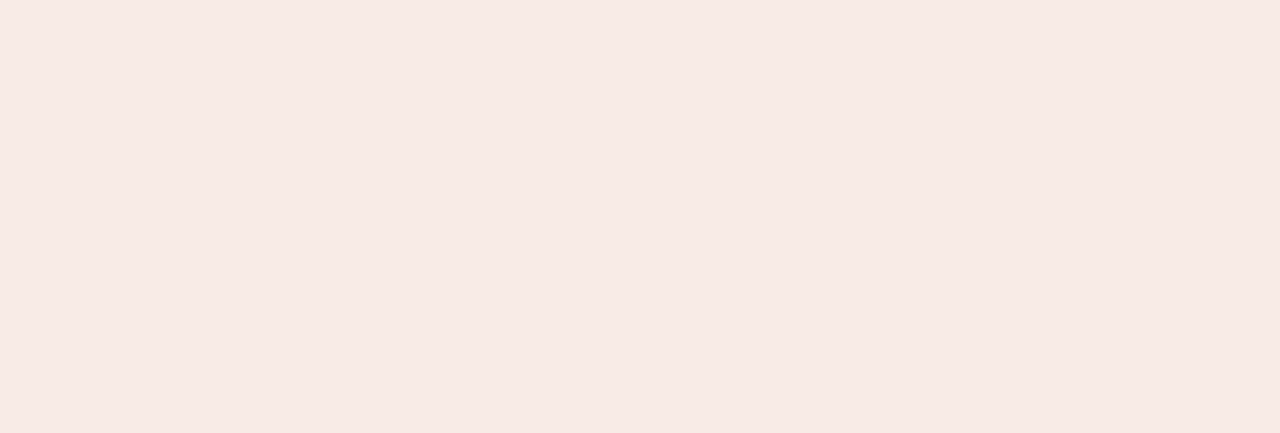
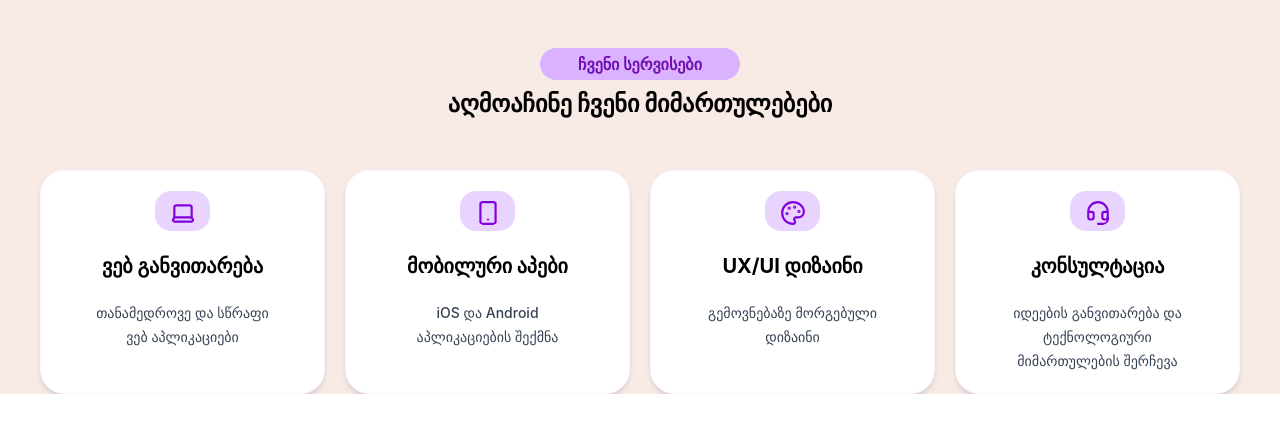
Before and after one commit to Aleeksandree/GeoLab-DevHub, a React (Vite) app: page / in a window 1280 px wide. Shown: the part 463-896 px from the top of the page. After the commit the page ends 857 px from the top, so only its background shows below. Built offline with nearby package versions, Linux system fonts and the light colour scheme.

Commit message:
feat: add services section to homepage

```diff
--- a/package.json
+++ b/package.json
@@ -11,6 +11,7 @@
   },
   "dependencies": {
     "@tailwindcss/vite": "^4.3.5",
+    "lucide-react": "^1.71.0",
     "react": "^19.3.1",
     "react-dom": "^19.3.1",
     "react-router-dom": "^7.18.5",
--- a/src/components/Header.jsx
+++ b/src/components/Header.jsx
@@ -14,7 +14,7 @@ const Header = () => {
         <HeaderNav />
 
         <Link to={"/register"}>
-          <button className="w-[120px] h-[50px] rounded-2xl bg-purple-800 text-white font-medium">
+          <button className="w-[120px] h-[50px] rounded-2xl bg-purple-800 text-white font-medium cursor-pointer">
             <Link to={"/register"}>რეგისტრაცია </Link>
           </button>
         </Link>
--- a/src/components/Home.jsx
+++ b/src/components/Home.jsx
@@ -1,9 +1,10 @@
 import React from "react";
 import { Link } from "react-router-dom";
+import Services from "./Services";
 
 const Home = () => {
   return (
-    <div className="w-full min-h-screen mx-auto  pt-10">
+    <div className="w-full  mx-auto  pt-10 flex flex-col gap-[50px]">
       <div className="max-w-[1440px] flex  mx-auto items-center justify-center gap-[150px]">
         <div className="w-[450px] flex flex-col gap-4 pl-7">
           <span className="flex gap-2  rounded-2xl bg-purple-200   px-0 justify-center w-fit py-1 px items-center  px-3 ">
@@ -28,12 +29,12 @@ const Home = () => {
           </span>
           <div className="flex justify-start mt-2 gap-2.5 items-center">
             <Link to={"/cours"}>
-              <button className=" py-2 px-4 bg-purple-700 rounded-[15px] text-white py-2">
+              <button className=" py-2 px-4 bg-purple-700 rounded-[15px] text-white py-2 cursor-pointer">
                 აღმოაჩინე კურსები
               </button>
             </Link>
             <Link to={"/infos"}>
-              <button className="border-2 rounded-[7px] border-purple-700 py-2 text-purple-600 font-medium px-4 text-sm">
+              <button className="border-2 rounded-[7px] border-purple-700 py-2 text-purple-600 font-medium px-4 text-sm cursor-pointer">
                 გაიგე მეტი
               </button>
             </Link>
@@ -47,6 +48,19 @@ const Home = () => {
           />
         </div>
       </div>
+      <div className="flex flex-col gap-[50px]">
+        <div className="max-w-[1440px] flex flex-col items-center justify-center  ">
+          <h2 className="bg-purple-300 w-[200px] text-center rounded-2xl font-bold text-purple-800 p-1 mb-2">
+            ჩვენი სერვისები
+          </h2>
+          <p className="text-black font-extrabold text-2xl">
+            აღმოაჩინე ჩვენი მიმართულებები
+          </p>
+        </div>
+        <div>
+          <Services />
+        </div>
+      </div>
     </div>
   );
 };
--- /dev/null
+++ b/src/components/Services.jsx
@@ -0,0 +1,68 @@
+import {
+  CodeXml,
+  CodeXmlIcon,
+  Headset,
+  Laptop,
+  Palette,
+  Smartphone,
+} from "lucide-react";
+
+const Services = () => {
+  const services = [
+    {
+      image: Laptop,
+      title: "ვებ განვითარება",
+      descr: "თანამედროვე და სწრაფი ვებ აპლიკაციები",
+      id: 1,
+    },
+    {
+      image: Smartphone,
+      title: "მობილური აპები",
+      descr: "iOS და  Android აპლიკაციების შექმნა",
+      id: 2,
+    },
+    {
+      image: Palette,
+      title: "UX/UI დიზაინი",
+      descr: "გემოვნებაზე მორგებული დიზაინი",
+      id: 3,
+    },
+    {
+      image: Headset,
+      title: "კონსულტაცია",
+      descr: "იდეების განვითარება და ტექნოლოგიური მიმართულების შერჩევა",
+      id: 4,
+    },
+  ];
+  return (
+    <div>
+      <div className="flex gap-5 max-w-[1200px] mx-auto">
+        {services.map((eachElement) => {
+          const Icon = eachElement.image;
+
+          return (
+            <div
+              className=" bg-white rounded-3xl p-5 flex flex-col items-center flex-1 min-w-0 gap-5 mx-auto shadow-md border border-purple-50 hover:-translate-y-2 transition-transform duration-300 cursor-grab "
+              key={eachElement.id}
+            >
+              <div className="w-[55px] bg-purple-200 flex items-center justify-center rounded-2xl h-10 w-20">
+                <Icon
+                  size={30}
+                  className="   pt-1   rounded-4xl text-purple-700"
+                />
+              </div>
+              <h3 className="font-bold text-[20px] text-black">
+                {eachElement.title}
+              </h3>
+              <span className="text-sm text-gray-700 leading-6 max-w-[190px] text-center font-medium">
+                {eachElement.descr}
+              </span>
+            </div>
+          );
+        })}
+      </div>
+    </div>
+  );
+};
+
+export default Services;
```
Also changed, not shown: 1 other file (tests, documents, lock files or other folders).
